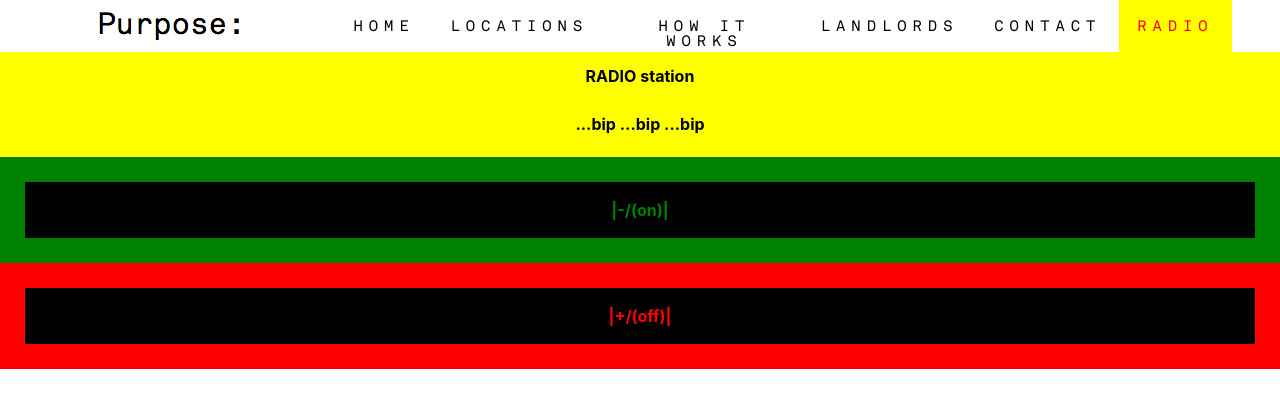
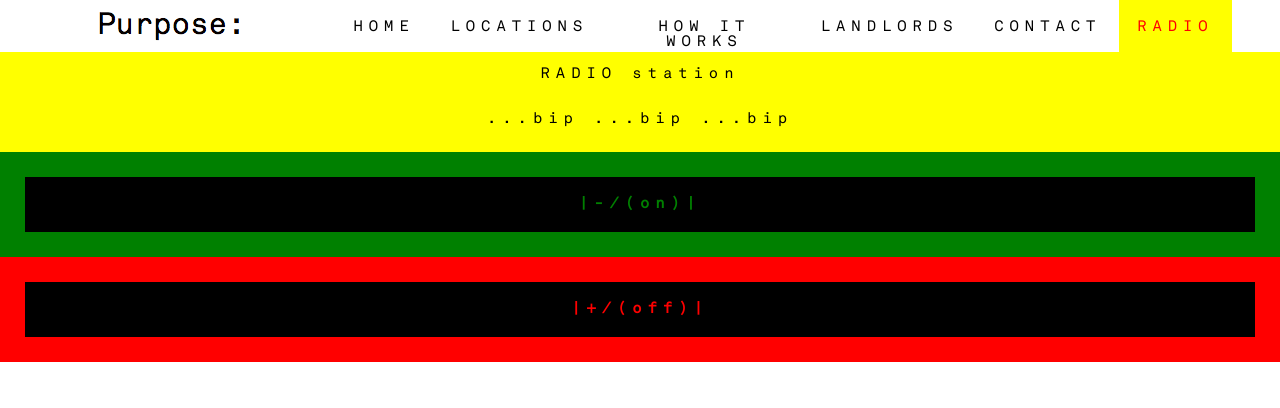
Before and after one commit to zoltanalmodo/purpose-react-app, a React (Create React App) app: page /Radio in a window 1280 px wide. Shown: the top 408 px of the page. Built offline with nearby package versions, Linux system fonts and the light colour scheme.

Commit message:
interface READY = NEXT basic data trigger

```diff
--- a/src/App.css
+++ b/src/App.css
@@ -530,6 +530,18 @@ select {
 			TYPE SETTINGS (START)
 ================================================================================== */
 
+h1 {
+  font-family: 'Akkurat-Mono', Fallback, sans-serif;
+  text-align: center;
+	font-size: 15px;
+	letter-spacing: 6px;
+	color: #000;
+	font-weight: normal;
+  text-decoration: none;
+  margin-block-start: 0px;
+  margin-block-end: 0px;
+}
+
 h1.NavButton {
   font-family: 'Akkurat-Mono', Fallback, sans-serif;
   text-align: center;
--- a/src/Components/Radio/Radio.js
+++ b/src/Components/Radio/Radio.js
@@ -6,6 +6,7 @@ export default function Radio() {
     <div>
       <TopNav />
         <h1 style={{
+
             backgroundColor: 'yellow',
             paddingBottom: '25px',
         }}>
```
